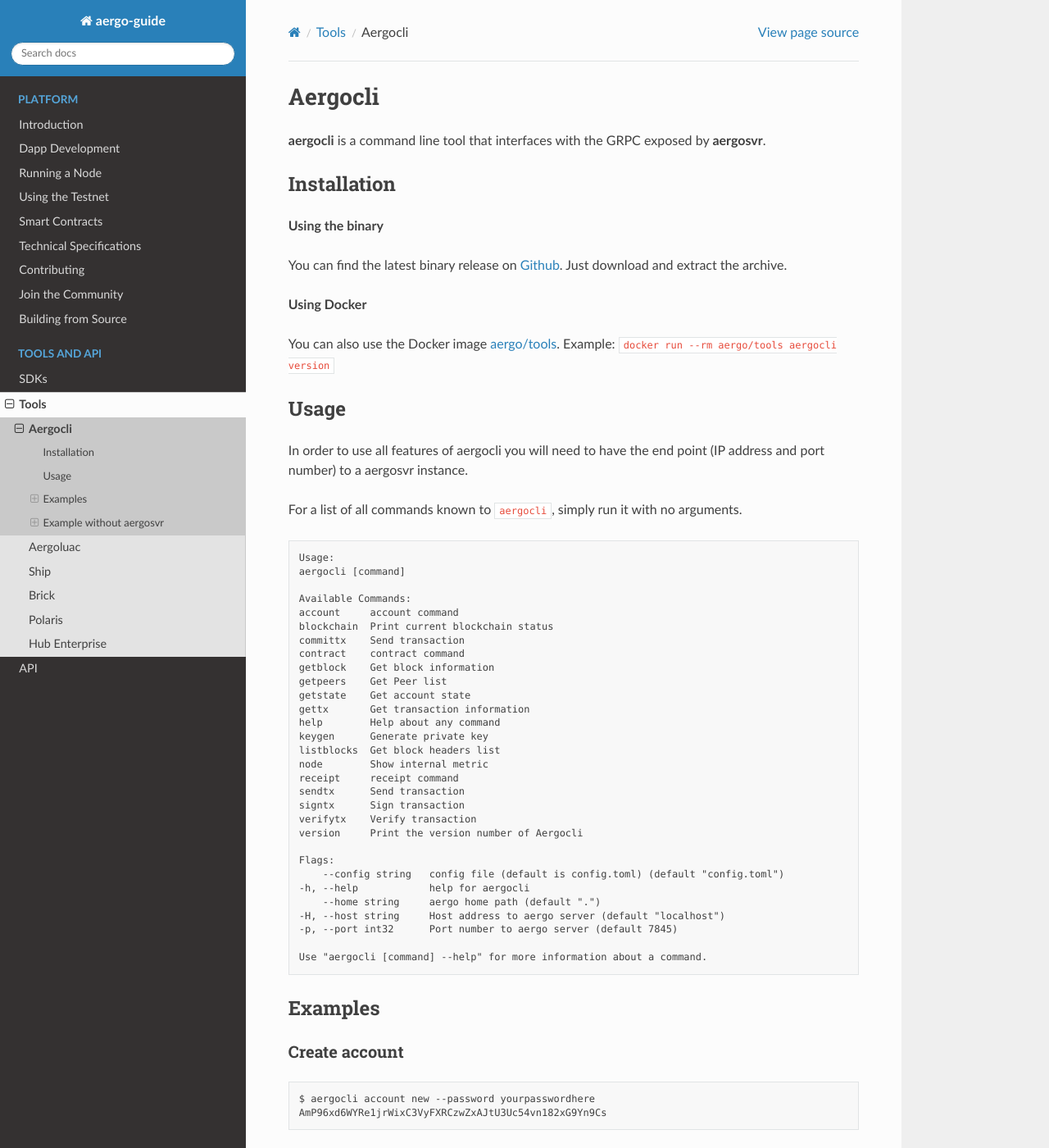
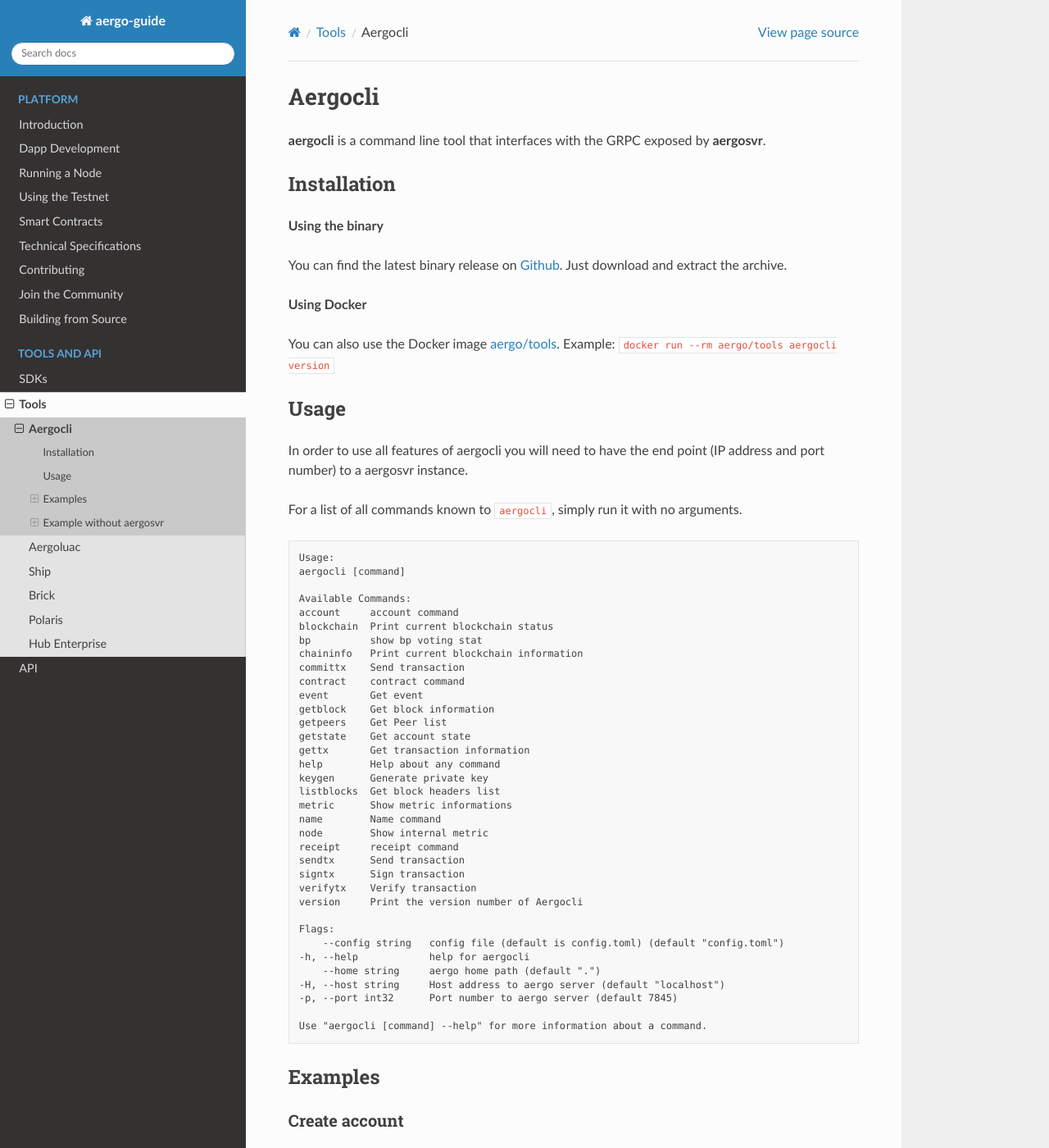
Before and after one commit to aergoio/guide, a Sphinx documentation site: the page built from source/tools/aergocli.rst, in a window 1280 px wide and 1400 px high. Shown: the whole window at 82% size. Built offline with Sphinx 7.4.7 and the Read the Docs theme 2.0.0, drawn with Linux system fonts in a browser that asks for light colours.

Commit message:
Update aergocli.rst

```diff
--- a/source/tools/aergocli.rst
+++ b/source/tools/aergocli.rst
@@ -31,8 +31,11 @@
     Available Commands:
     account     account command
     blockchain  Print current blockchain status
+    bp          show bp voting stat
+    chaininfo   Print current blockchain information
     committx    Send transaction
     contract    contract command
+    event       Get event
     getblock    Get block information
     getpeers    Get Peer list
     getstate    Get account state
@@ -40,6 +43,8 @@
     help        Help about any command
     keygen      Generate private key
     listblocks  Get block headers list
+    metric      Show metric informations
+    name        Name command
     node        Show internal metric
     receipt     receipt command
     sendtx      Send transaction
```
